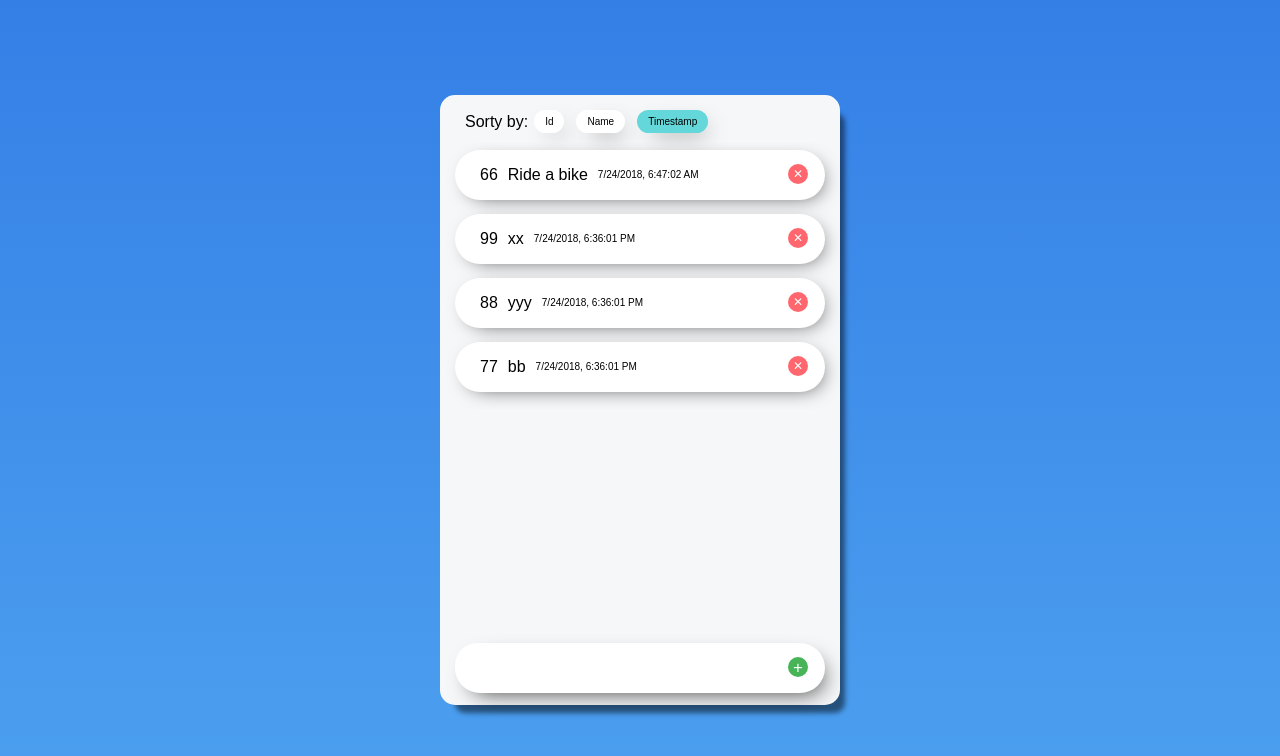
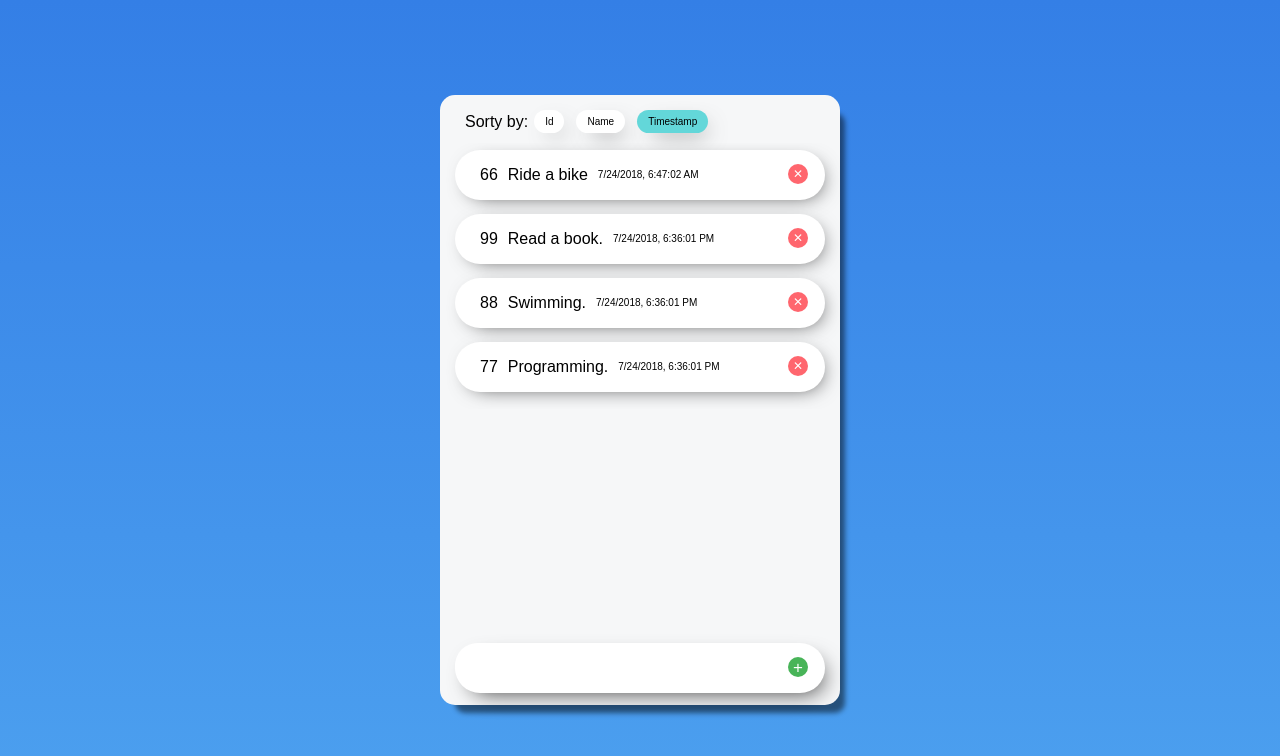
Before and after one commit to WitkowskiMichau/todo-react-redux-ts, a React app: page / in a window 1280 px wide. Shown: the top 756 px of the page. Built offline with nearby package versions, Linux system fonts and the light colour scheme.

Commit message:
Added more readable todos

```diff
--- a/src/index.tsx
+++ b/src/index.tsx
@@ -11,17 +11,17 @@ const initialState = {
     todos: [
         {
             id: 99,
-            text: 'xx',
+            text: 'Read a book.',
             timestamp: Date.now()
         },
         {
             id: 88,
-            text: 'yyy',
+            text: 'Swimming.',
             timestamp: Date.now()
         },
         {
             id: 77,
-            text: 'bb',
+            text: 'Programming.',
             timestamp: Date.now()
         },
         {
```
